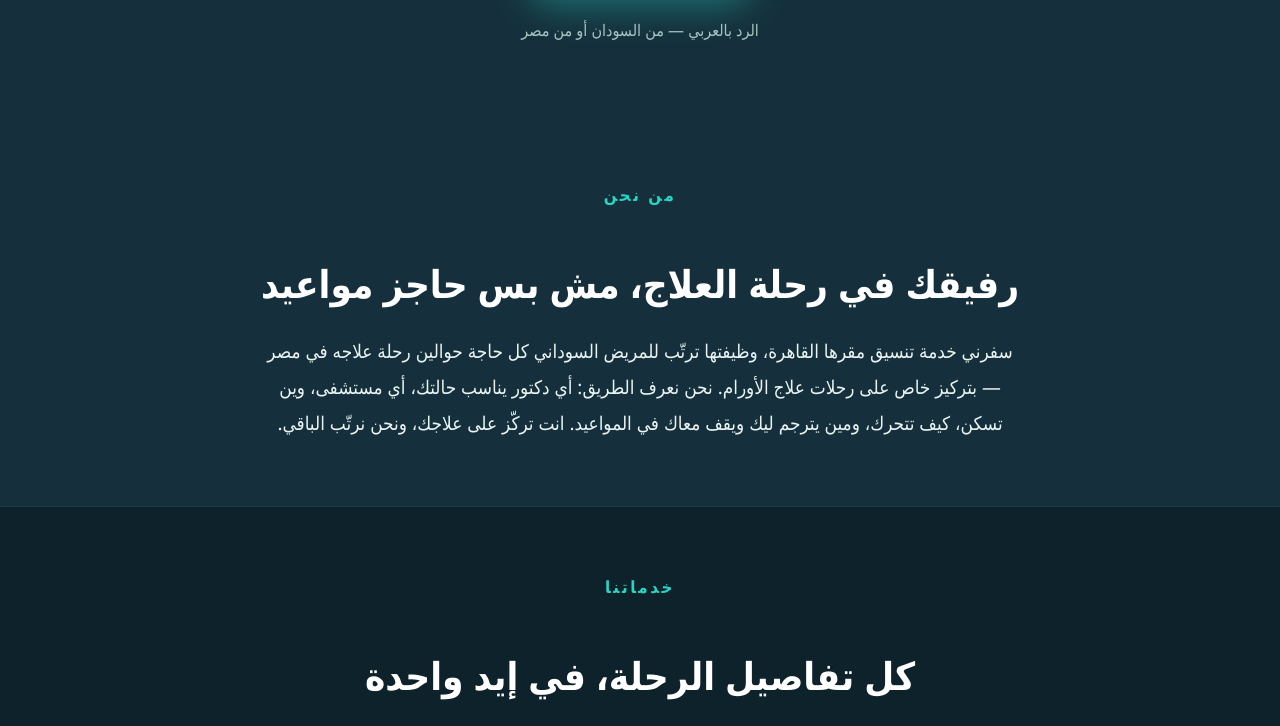
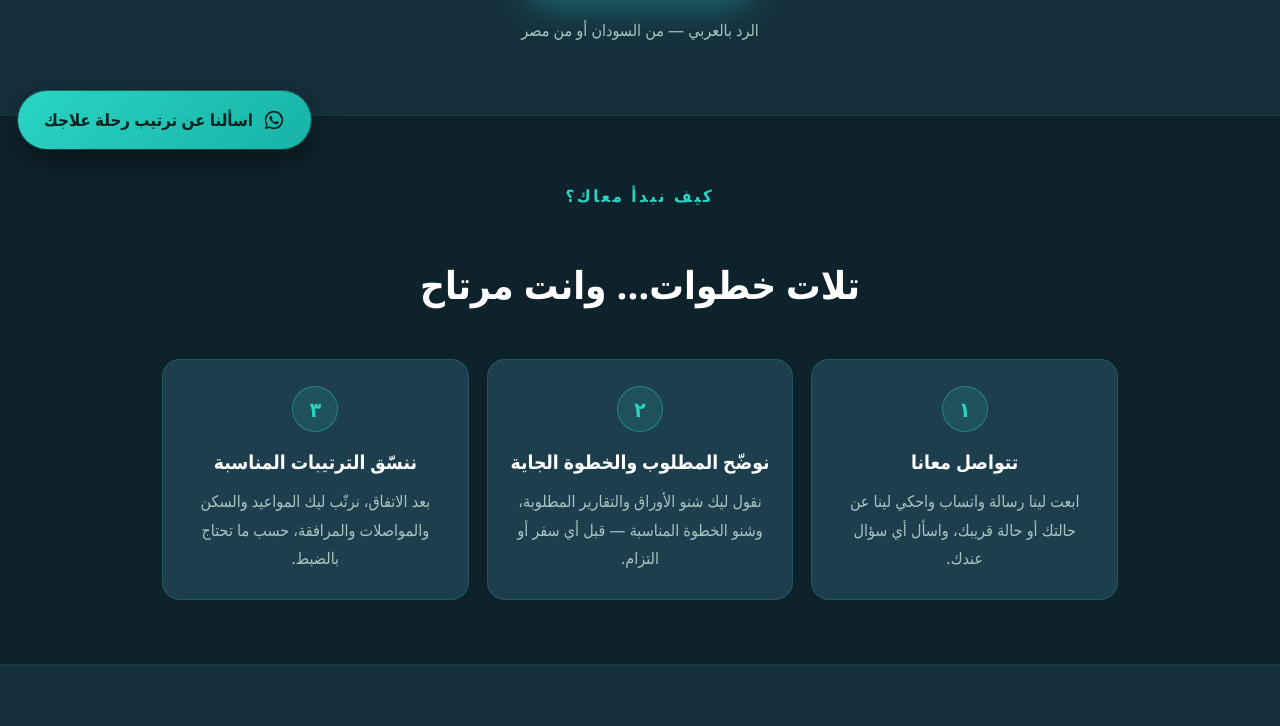
Before and after one commit to safrani-eg/safrani-eg.github.io, a plain HTML site: page index.html in a window 1280 px wide. Shown: the part 633-1359 px from the top of the page. Drawn offline with Linux system fonts and the light colour scheme.

Commit message:
Add how-we-start steps, sticky WhatsApp button, coordination disclaimer

```diff
--- a/index.html
+++ b/index.html
@@ -125,6 +125,27 @@
   .adcard ul{list-style:none;margin:16px auto 0;display:inline-block;text-align:right;color:var(--ink);font-size:1.02rem}
   .adcard li::before{content:"\2713";color:var(--teal);margin-left:8px;font-weight:700}
   .adcard .who{color:var(--muted);font-size:.95rem;margin-top:14px}
+
+  /* STEPS */
+  .steps{display:grid;grid-template-columns:repeat(auto-fit,minmax(230px,1fr));gap:18px;margin-top:38px}
+  .step{background:var(--navy3);border:1px solid rgba(42,212,195,.18);border-radius:var(--radius);padding:26px 22px;text-align:center}
+  .step .n{display:inline-flex;align-items:center;justify-content:center;width:46px;height:46px;border-radius:50%;background:rgba(42,212,195,.12);border:1px solid rgba(42,212,195,.4);color:var(--teal);font-size:1.3rem;font-weight:800;margin-bottom:12px}
+  .step h3{color:var(--white);font-size:1.2rem;margin-bottom:6px}
+  .step p{color:var(--muted);font-size:1rem;line-height:1.8}
+
+  /* STICKY WHATSAPP */
+  .wa-sticky{
+    position:fixed;bottom:18px;left:18px;z-index:50;
+    display:inline-flex;align-items:center;gap:10px;
+    background:linear-gradient(135deg,var(--teal),var(--teal2));color:#06231f;
+    font-size:1.05rem;font-weight:800;text-decoration:none;
+    padding:13px 26px;border-radius:60px;
+    box-shadow:0 10px 30px rgba(0,0,0,.45),0 0 0 1px rgba(42,212,195,.35);
+    transition:transform .15s ease, box-shadow .15s ease;
+  }
+  .wa-sticky:hover{transform:translateY(-3px);box-shadow:0 16px 38px rgba(42,212,195,.4)}
+  .wa-sticky svg{width:22px;height:22px;fill:#06231f}
+  @media (max-width:600px){.wa-sticky{font-size:.95rem;padding:12px 20px;bottom:14px;left:14px}}
 </style>
 </head>
 <body>
@@ -140,6 +161,18 @@
   </a>
   <small>الرد بالعربي — من السودان أو من مصر</small>
 </header>
+
+<section id="steps" class="promise">
+  <div class="wrap">
+    <div class="sub">كيف نبدأ معاك؟</div>
+    <h2>تلات خطوات… وانت مرتاح</h2>
+    <div class="steps">
+      <div class="step"><div class="n">١</div><h3>تتواصل معانا</h3><p>ابعت لينا رسالة واتساب واحكي لينا عن حالتك أو حالة قريبك، واسأل أي سؤال عندك.</p></div>
+      <div class="step"><div class="n">٢</div><h3>نوضّح المطلوب والخطوة الجاية</h3><p>نقول ليك شنو الأوراق والتقارير المطلوبة، وشنو الخطوة المناسبة — قبل أي سفر أو التزام.</p></div>
+      <div class="step"><div class="n">٣</div><h3>ننسّق الترتيبات المناسبة</h3><p>بعد الاتفاق، نرتّب ليك المواعيد والسكن والمواصلات والمرافقة، حسب ما تحتاج بالضبط.</p></div>
+    </div>
+  </div>
+</section>
 
 <section id="about">
   <div class="wrap">
@@ -253,8 +286,15 @@
 
 <footer>
   سفرني — القاهرة، مصر · خدمة تنسيق رحلات العلاج للمرضى السودانيين<br>
+  سفرني لخدمات التنسيق، والتقييم والقرار الطبي عند الطبيب المختص.<br>
   <a href="https://www.facebook.com/Dabab66" target="_blank" rel="noopener" style="color:var(--teal);text-decoration:none">فيسبوك</a> · <a href="https://www.tiktok.com/@safrani69" target="_blank" rel="noopener" style="color:var(--teal);text-decoration:none">تيك توك</a>
 </footer>
 
+
+<a class="wa-sticky" href="https://wa.me/249129556616?text=%D8%A7%D9%84%D8%B3%D9%84%D8%A7%D9%85%20%D8%B9%D9%84%D9%8A%D9%83%D9%85%D8%8C%20%D8%A3%D9%86%D8%A7%20%D8%A8%D8%B3%D8%A3%D9%84%20%D8%B9%D9%86%20%D8%AA%D9%86%D8%B3%D9%8A%D9%82%20%D8%B1%D8%AD%D9%84%D8%A9%20%D8%B9%D9%84%D8%A7%D8%AC%20%D9%81%D9%8A%20%D9%85%D8%B5%D8%B1" target="_blank" rel="noopener" aria-label="اسألنا عن ترتيب رحلة علاجك على واتساب">
+  <svg viewBox="0 0 24 24"><path d="M12 2a10 10 0 0 0-8.6 15.1L2 22l5.1-1.3A10 10 0 1 0 12 2zm0 18.2c-1.6 0-3.1-.4-4.4-1.2l-.3-.2-3 .8.8-2.9-.2-.3A8.2 8.2 0 1 1 12 20.2zm4.6-6.1c-.3-.1-1.5-.7-1.7-.8-.2-.1-.4-.1-.6.1-.2.3-.7.8-.8 1-.1.2-.3.2-.5.1a6.7 6.7 0 0 1-3.3-2.9c-.3-.4 0-.5.2-.8l.4-.5c.1-.2 0-.4 0-.5l-.8-1.9c-.2-.5-.4-.4-.6-.4h-.5c-.2 0-.5.1-.7.3-.9.9-1.1 2.2-.2 3.9a11.6 11.6 0 0 0 4.5 4.2c1.7.8 2.4.8 3.2.7.5-.1 1.5-.6 1.7-1.2.2-.6.2-1.1.1-1.2 0-.1-.2-.1-.5-.2z"/></svg>
+  اسألنا عن ترتيب رحلة علاجك
+</a>
+
 </body>
 </html>
```
